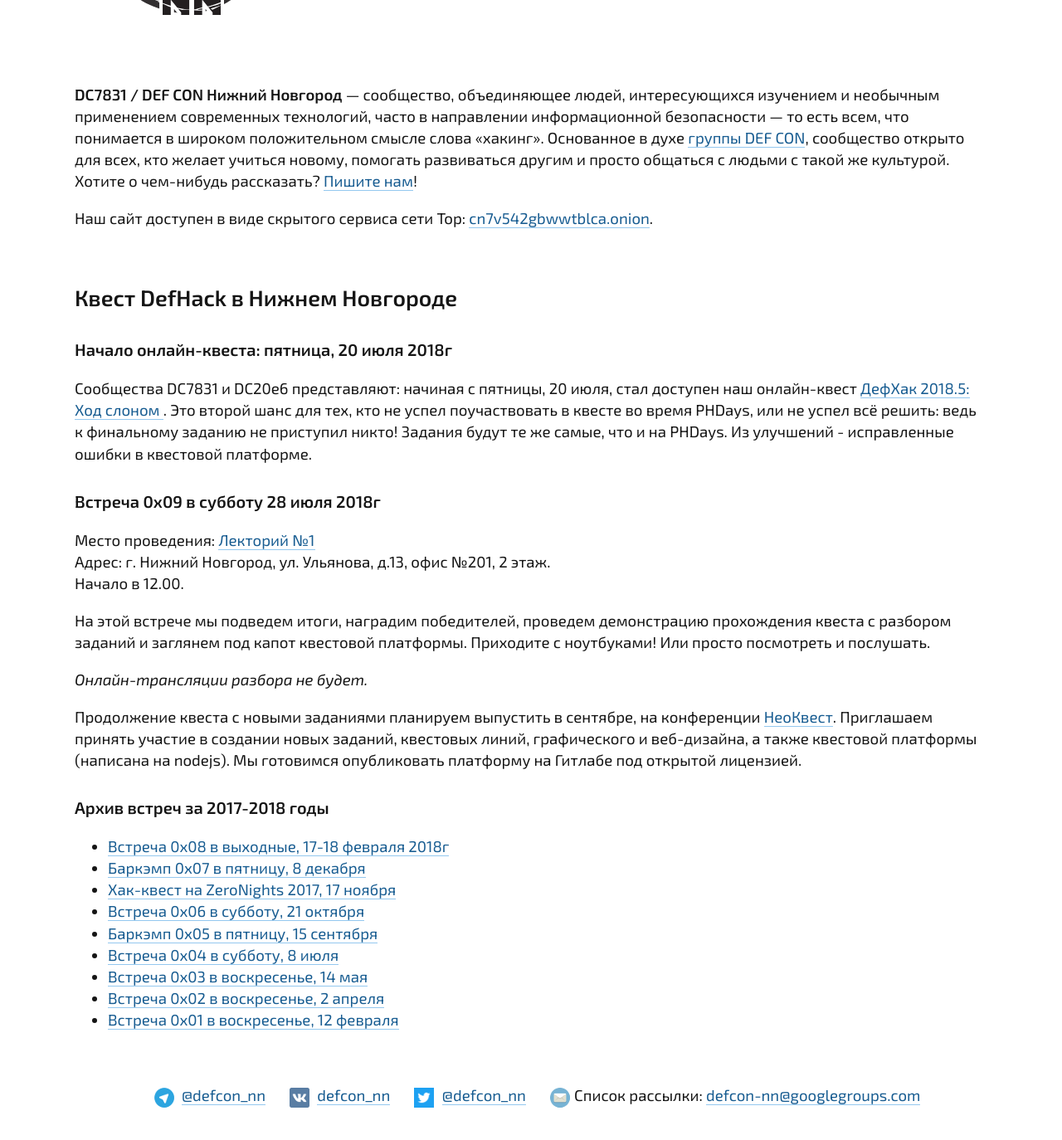
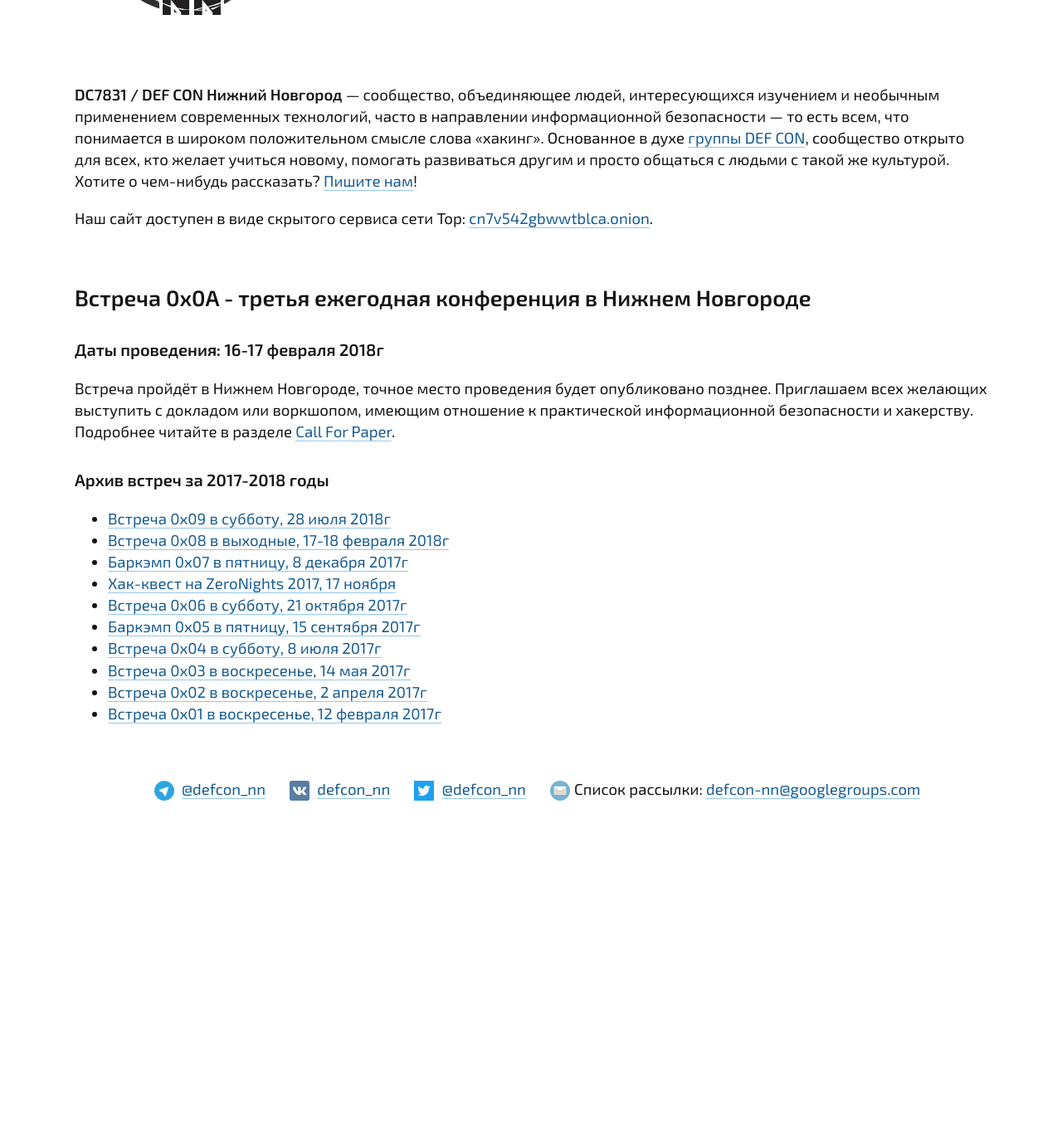
Before and after one commit to defcon-nn/defcon-nn.github.io, a Jekyll site: the page built from index.html, in a window 1280 px wide and 1400 px high, scrolled down 208 px. Shown: the top 1374 px of the window at 83% size. Built offline with Jekyll 4.4.1, drawn with Linux system fonts in a browser that asks for light colours; after the commit the page ends 1238 px from its top, so only the background shows below that.

Commit message:
Добавлен cfp 0x0A

```diff
--- a/index.html
+++ b/index.html
@@ -8,35 +8,23 @@
 </div>
 
 <div id="events_table">
-  <h1> Квест DefHack в Нижнем Новгороде </h1>
+  <h1> Встреча 0x0A - третья ежегодная конференция в Нижнем Новгороде </h1>
 
-	<h2>Начало онлайн-квеста: пятница, 20 июля 2018г</h2>
+	<h2>Даты проведения: 16-17 февраля 2018г</h2>
 
-  Сообщества DC7831 и DC20e6 представляют: начиная с пятницы, 20 июля, стал доступен наш онлайн-квест <a href="{{ "/defhack" | prepend: site.baseurl }}"> ДефХак 2018.5: Ход слоном </a>. Это второй
-шанс для
-тех, кто не успел поучаствовать в квесте во время PHDays, или не успел всё решить: ведь к финальному заданию не приступил никто! Задания будут те же самые, что и на PHDays. Из улучшений - исправленные ошибки в квестовой платформе.
-
-	<h2>Встреча 0x09 в субботу 28 июля 2018г</h2>
- 	<p> Место проведения: <a href="http://lectoriy-n1.ru">Лекторий №1</a> <br/>
-      Адрес: г. Нижний Новгород, ул. Ульянова, д.13, офис №201, 2 этаж. <br/>
-      Начало в 12.00.</p>
-
-  На этой встрече мы подведем итоги, наградим победителей, проведем демонстрацию прохождения квеста с разбором заданий и заглянем под капот квестовой платформы. Приходите с ноутбуками! Или просто посмотреть и послушать.
-
-<p><em>Онлайн-трансляции разбора не будет.</em></p>
-
-Продолжение квеста с новыми заданиями планируем выпустить в сентябре, на конференции <a href="https://neoquest.ru">НеоКвест</a>. Приглашаем принять участие в создании новых заданий, квестовых линий, графического и веб-дизайна, а также квестовой платформы (написана на nodejs). Мы готовимся опубликовать платформу на Гитлабе под открытой лицензией.
+  Встреча пройдёт в Нижнем Новгороде, точное место проведения будет опубликовано позднее. Приглашаем всех желающих выступить с докладом или воркшопом, имеющим отношение к практической информационной безопасности и хакерству. Подробнее читайте в разделе <a href="/cfp.html">Call For Paper</a>.
 
 	<h2>Архив встреч за 2017-2018 годы</h2>
 	<ul>
-  	<li><a href="{{ "/0x08/" | prepend: site.baseurl }}">Встреча 0x08 в выходные, 17-18 февраля 2018г</a></li>
-		<li><a href="{{ "/0x07/" | prepend: site.baseurl }}">Баркэмп 0x07 в пятницу, 8 декабря</a></li>
+		<li><a href="{{ "/0x09/" | prepend: site.baseurl }}">Встреча 0x09 в субботу, 28 июля 2018г</a></li>
+		<li><a href="{{ "/0x08/" | prepend: site.baseurl }}">Встреча 0x08 в выходные, 17-18 февраля 2018г</a></li>
+		<li><a href="{{ "/0x07/" | prepend: site.baseurl }}">Баркэмп 0x07 в пятницу, 8 декабря 2017г</a></li>
 		<li><a href="{{ "/zn2017/" | prepend: site.baseurl }}">Хак-квест на ZeroNights 2017, 17 ноября</a></li>
-		<li><a href="{{ "/0x06/" | prepend: site.baseurl }}">Встреча 0x06 в субботу, 21 октября</a></li>
-		<li><a href="{{ "/0x05/" | prepend: site.baseurl }}">Баркэмп 0x05 в пятницу, 15 сентября</a></li>
-		<li><a href="{{ "/0x04/" | prepend: site.baseurl }}">Встреча 0x04 в субботу, 8 июля</a></li>
-		<li><a href="{{ "/0x03/" | prepend: site.baseurl }}">Встреча 0x03 в воскресенье, 14 мая</a></li>
-		<li><a href="{{ "/0x02/" | prepend: site.baseurl }}">Встреча 0x02 в воскресенье, 2 апреля</a></li>
-		<li><a href="{{ "/0x01/" | prepend: site.baseurl }}">Встреча 0x01 в воскресенье, 12 февраля</a></li>
+		<li><a href="{{ "/0x06/" | prepend: site.baseurl }}">Встреча 0x06 в субботу, 21 октября 2017г</a></li>
+		<li><a href="{{ "/0x05/" | prepend: site.baseurl }}">Баркэмп 0x05 в пятницу, 15 сентября 2017г</a></li>
+		<li><a href="{{ "/0x04/" | prepend: site.baseurl }}">Встреча 0x04 в субботу, 8 июля 2017г</a></li>
+		<li><a href="{{ "/0x03/" | prepend: site.baseurl }}">Встреча 0x03 в воскресенье, 14 мая 2017г</a></li>
+		<li><a href="{{ "/0x02/" | prepend: site.baseurl }}">Встреча 0x02 в воскресенье, 2 апреля 2017г</a></li>
+		<li><a href="{{ "/0x01/" | prepend: site.baseurl }}">Встреча 0x01 в воскресенье, 12 февраля 2017г</a></li>
 	</ul>
 </div>
```
Also changed, not shown: 0x09/index.html (added, +12 -0 lines), cfp.md (+25 -7 lines).
